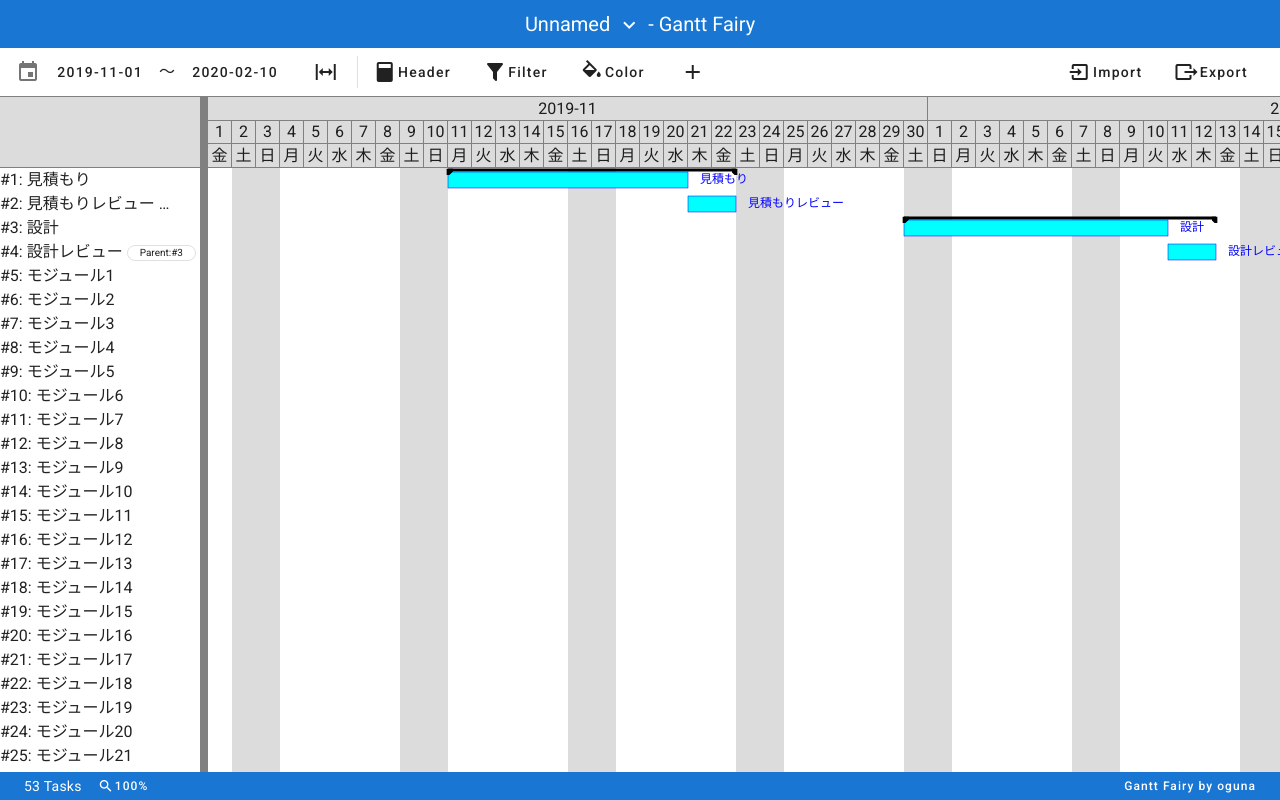
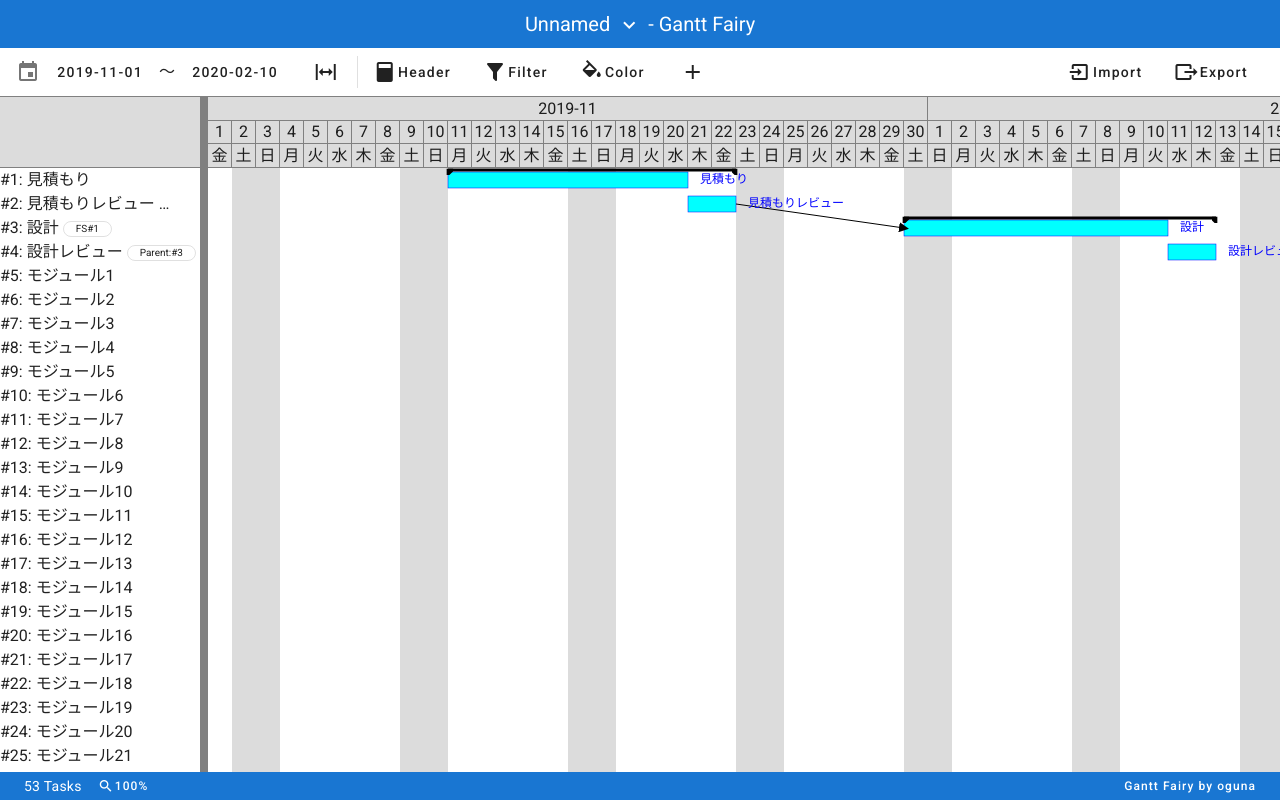
Before and after one commit to oguna/ganttfairy, a Vue app: page / in a window 1280 px wide. Built offline with nearby package versions, Linux system fonts and the light colour scheme.

Commit message:
impl dependency

```diff
--- a/src/components/DraggableList.vue
+++ b/src/components/DraggableList.vue
@@ -12,12 +12,13 @@
       @click="openDialog(index+1, task)"
     >#{{task.id}}: {{task.title}}
     <v-chip v-if="task.parent" x-small outlined>Parent:#{{task.parent}}</v-chip>
+    <v-chip v-for="dependency of dependencies(task.id)" :key="dependency.id" x-small outlined>{{dependency.text}}</v-chip>
     </div>
   </div>
 </template>
 <script lang="ts">
 import { Component, Vue, Prop } from "vue-property-decorator";
-import { Task } from "@/types";
+import { Task, Dependency } from "@/types";
 @Component
 export default class DraggableList extends Vue {
   @Prop()
@@ -47,6 +48,19 @@ export default class DraggableList extends Vue {
   public openDialog(index: number, task: Task) {
     this.$emit("open-dialog", task);
   }
+  public dependencies(id: number) {
+    const types = [
+  'FS',
+  'SS',
+  'FF',
+  'SF']
+    return this.$store.state.dependencies
+    .filter((v:Dependency)=>v.to===id)
+    .map((v:Dependency) => {return {
+      'text': `${types[v.type]}#${v.id}`,
+      'value': v.id,
+    }});
+  }
 }
 </script>
 
--- a/src/components/GanttChart.vue
+++ b/src/components/GanttChart.vue
@@ -88,6 +88,19 @@
         />
       </template>
     </g>
+    <g stroke="black" stroke-width="1">
+      <marker id="arrow" viewBox="-5 -5 10 10" orient="auto" markerWidth="10" markerHeight="10">
+        <polygon points="-5,-5 5,0 -5,5" fill="black" stroke="none" />
+      </marker>
+      <line v-for="(dependency,index) in dependencyGraphs"
+      :key="'dependency'+index"
+        :x1="dependency.x1"
+        :y1="dependency.y1"
+        :x2="dependency.x2"
+        :y2="dependency.y2"
+        marker-end="url(#arrow)"
+      />
+    </g>
     <g font-family="sans-serif" font-size="12" dominant-baseline="middle">
       <text
         v-for="(task,index) in tasks"
@@ -102,7 +115,7 @@
 
 <script lang="ts">
 import { Component, Vue, Prop } from "vue-property-decorator";
-import { Task } from "@/types";
+import { Task, DependencyType } from "@/types";
 import { addDays, subDays, parse, differenceInCalendarDays } from "date-fns";
 interface Rect {
   x: number;
@@ -186,12 +199,12 @@ export default class GanttChart extends Vue {
     }
     return result;
   }
-  public get accumulatedPeriods(): Array<Line | null> {
-    const periods = new Array<Line | null>();
+  public get accumulatedPeriods(): Array<Line> {
+    const periods = new Array<Line>();
     for (let i = 0; i < this.tasks.length; i++) {
       const task = this.tasks[i];
       const fastDateLastDate = this.$store.getters.getFastDateLastDateOfTasks(
-        task.id
+       task.id
       );
       if (fastDateLastDate !== null) {
         const fastDate = fastDateLastDate.fast;
@@ -210,6 +223,34 @@ export default class GanttChart extends Vue {
       }
     }
     return periods;
+  }
+  public get dependencyGraphs(): Line[] {
+    const periods = new Array<Line>();
+      for (let dependency of this.$store.state.dependencies) {
+          const fromTask = this.$store.getters.getTaskById(dependency.from);
+          const toTask = this.$store.getters.getTaskById(dependency.to);
+          let x1 = 0;
+          if (dependency.type === DependencyType.StartToStart || dependency.type === DependencyType.StartToFinish) {
+            x1 = differenceInCalendarDays(fromTask.start, this.start) * this.dateWidth;
+          } else {
+            x1 = (differenceInCalendarDays(fromTask.end, this.start) + 1) * this.dateWidth;
+          }
+          let x2 = 0;
+          if (dependency.type === DependencyType.FinishToStart || dependency.type === DependencyType.FinishToFinish) {
+            x2 = differenceInCalendarDays(toTask.start, this.start) * this.dateWidth;
+          } else {
+            x2 = (differenceInCalendarDays(toTask.end, this.start) + 1) * this.dateWidth;
+          }
+          const y1 = this.tasks.indexOf(fromTask) * this.lineHeight + this.lineHeight / 2;
+          const y2 = this.tasks.indexOf(toTask) * this.lineHeight + this.lineHeight / 2;
+        periods.push({
+          x1,
+          y1,
+          x2,
+          y2,
+        });
+      }
+      return periods;
   }
   public selectedRect: number | null = null;
   public selectedPos: Pos | null = null;
--- a/src/components/TaskCard.vue
+++ b/src/components/TaskCard.vue
@@ -68,6 +68,37 @@
           </v-list-item>
         </v-list-item-group>
       </v-list>
+      <v-divider></v-divider>
+      <v-label>Dependency</v-label>
+      <v-list dense>
+        <v-list-item-group>
+          <v-list-item v-for="dependency in dependenciesToThis" :key="dependency.id">
+            <v-list-item-content>
+              <v-list-item-title>
+                {{dependency.text}}
+              </v-list-item-title>
+            </v-list-item-content>
+            <v-list-item-icon>
+              <v-btn icon small @click="deleteDependency(dependency.id)">
+                <v-icon>mdi-delete</v-icon>
+              </v-btn>
+            </v-list-item-icon>
+          </v-list-item>
+        </v-list-item-group>
+      </v-list>
+      <v-select
+        v-model="dependencyType"
+        :items="dependencyTypes"
+        label="New dependency type">
+      </v-select>
+      <v-select
+        v-model="dependencyTask"
+        :items="tasksForNewDependency"
+        item-text="text"
+        item-value="value"
+        label="New dependency from">
+      </v-select>
+      <v-btn block @click="addNewDependency">New Dependency</v-btn>
     </v-card-text>
     <v-divider></v-divider>
     <v-card-actions>
@@ -81,10 +112,50 @@
 
 <script lang="ts">
 import { Component, Vue, Prop } from "vue-property-decorator";
-import { Task } from "@/types";
+import { Task, Dependency } from "@/types";
 import {format, parse} from 'date-fns';
 @Component
 export default class TaskCard extends Vue {
+  public get dependencyTypes() {
+    return [
+      {'text': 'FS: FinishToStart', value: 0},
+      {'text': 'SS: StartToStart', value: 1},
+      {'text': 'FF: FinishToFinish', value: 2},
+      {'text': 'SF: StartToFinish', value: 3},
+    ]
+  }
+  public get tasks() {
+    return this.$store.state.tasks;
+  }
+  public get tasksForNewDependency() {
+    return this.$store.state.tasks
+    .filter((v: Task) => v.id !== this.task!.id)
+    .map((v:Task) => {return {
+      'text': `#${v.id}: ${v.title}`,
+      'value': v.id
+    }})
+  }
+  public addNewDependency() {
+    if (this.dependencyTask === undefined || this.dependencyTask === null) {
+      return;
+    }
+    this.$store.commit('addDependency', {
+      'from': this.dependencyTask,
+      'to': this.task!.id,
+      'type': this.dependencyTypes,
+    });
+  }
+  public dependencyType: number = 0;;
+  public dependencyTask: number = 0;;
+  public get dependenciesToThis() {
+    const types = ['FS', 'SS', 'FF', 'SF'];
+    return this.$store.state.dependencies
+    .filter((v:Dependency)=>v.to===this.task!.id)
+    .map((v:Dependency) => {return {
+      'text': `${types[v.type]} - # ${v.id}: ${this.$store.getters.getTaskById(v.id).title}`,
+      'id': v.id,
+    }});
+  }
   public get startDateISOString():string {
     return format(this.task!.start, 'yyyy-MM-dd');
   }
@@ -134,5 +205,8 @@ export default class TaskCard extends Vue {
       return num + " children";
     }
   }
+  public deleteDependency(id: number) {
+    this.$store.commit('deleteDependency', id)
+  }
 }
 </script>
--- a/src/store/index.ts
+++ b/src/store/index.ts
@@ -1,6 +1,6 @@
 import Vue from 'vue'
 import Vuex, { mapActions } from 'vuex'
-import {Task, RootState} from '@/types';
+import {Task, RootState, Dependency, DependencyType} from '@/types';
 import { parseVariousDateString } from '@/utils';
 import {addDays, format} from 'date-fns';
 
@@ -46,12 +46,23 @@ for (let i = 1; i < 50; i++) {
   });
 }
 
+const dependencies: Dependency[] = [
+  {
+    id: 1,
+    type: DependencyType.FinishToStart,
+    from: 2,
+    to: 3,
+  }
+]
+
 export default new Vuex.Store({
   state: {
     tasks,
     nextTaskId: 54,
     title: 'Unnamed',
     magnify: 100,
+    dependencies: dependencies,
+    nextDependencyId: 2,
   } as RootState,
   getters: {
     getTaskById: (state) => (id: number) => {
@@ -123,6 +134,17 @@ export default new Vuex.Store({
     },
     setMagnify(state, zoom: number) {
       state.magnify = zoom;
+    },
+    deleteDependency(state, id: number) {
+      const index = state.dependencies.findIndex(v => v.id === id);
+      if (index === -1) {
+        throw new RangeError("invalid Dependency id: " + id);
+      }
+      state.dependencies.splice(index, 1);
+    },
+    addDependency(state, payload: Dependency) {
+      payload.id = state.nextDependencyId++;
+      state.dependencies.push(payload);
     }
   },
   actions: {
--- a/src/types.ts
+++ b/src/types.ts
@@ -1,14 +1,30 @@
 export interface Task {
   id: number;
-  parent: number|null;
+  parent: number | null;
   title: string;
   start: Date;
   end: Date;
 }
 
+export enum DependencyType {
+  FinishToStart,
+  StartToStart,
+  FinishToFinish,
+  StartToFinish,
+}
+
+export interface Dependency {
+  id: number;
+  type: DependencyType;
+  to: number;
+  from: number;
+}
+
 export interface RootState {
-    tasks: Task[];
-    nextTaskId: number;
-    title: string;
-    magnify: number;
+  tasks: Task[];
+  nextTaskId: number;
+  title: string;
+  magnify: number;
+  dependencies: Dependency[];
+  nextDependencyId: number;
 }
--- a/src/views/Home.vue
+++ b/src/views/Home.vue
@@ -255,7 +255,7 @@ export default class Home extends Vue {
         parent: null,
         title: "",
         start: new Date(),
-        end: new Date()
+        end: new Date(),
       };
     } else {
       this.edittingTask = Object.assign({}, task);
```
